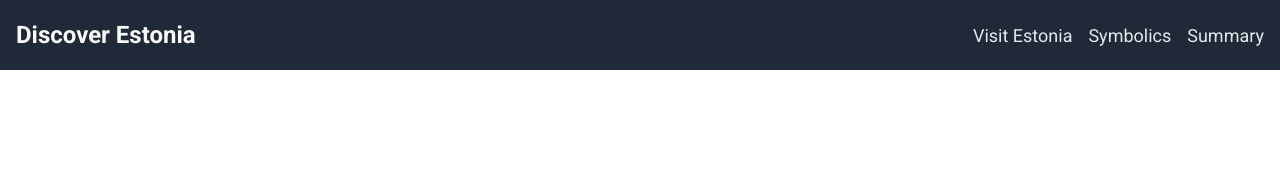
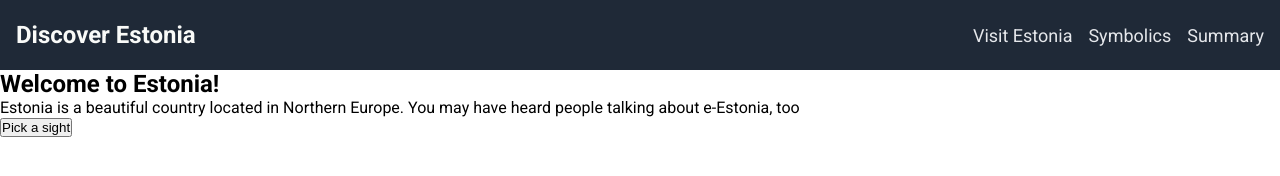
Before and after one commit to andras-tsitskan/odin-landing-page, a plain HTML site: page index.html in a window 1280 px wide. Drawn offline with Linux system fonts and the light colour scheme.

Commit message:
Add structure to hero
Add structure to hero section. Left column: heading, text and button.
Right column: image (image coming soon).

```diff
--- a/index.html
+++ b/index.html
@@ -18,7 +18,21 @@
         </ul>
       </nav>
     </header>
-    <section class="hero"></section>
+
+    <section class="hero">
+      <div class="left">
+        <h1>Welcome to Estonia!</h1>
+        <p>
+          Estonia is a beautiful country located in Northern Europe. You may
+          have heard people talking about e-Estonia, too
+        </p>
+        <button class="pick-sight">Pick a sight</button>
+      </div>
+      <div class="right">
+        <img src="" alt="" />
+      </div>
+    </section>
+
     <section class="main"></section>
     <section class="quote"></section>
     <section class="action"></section>
```
